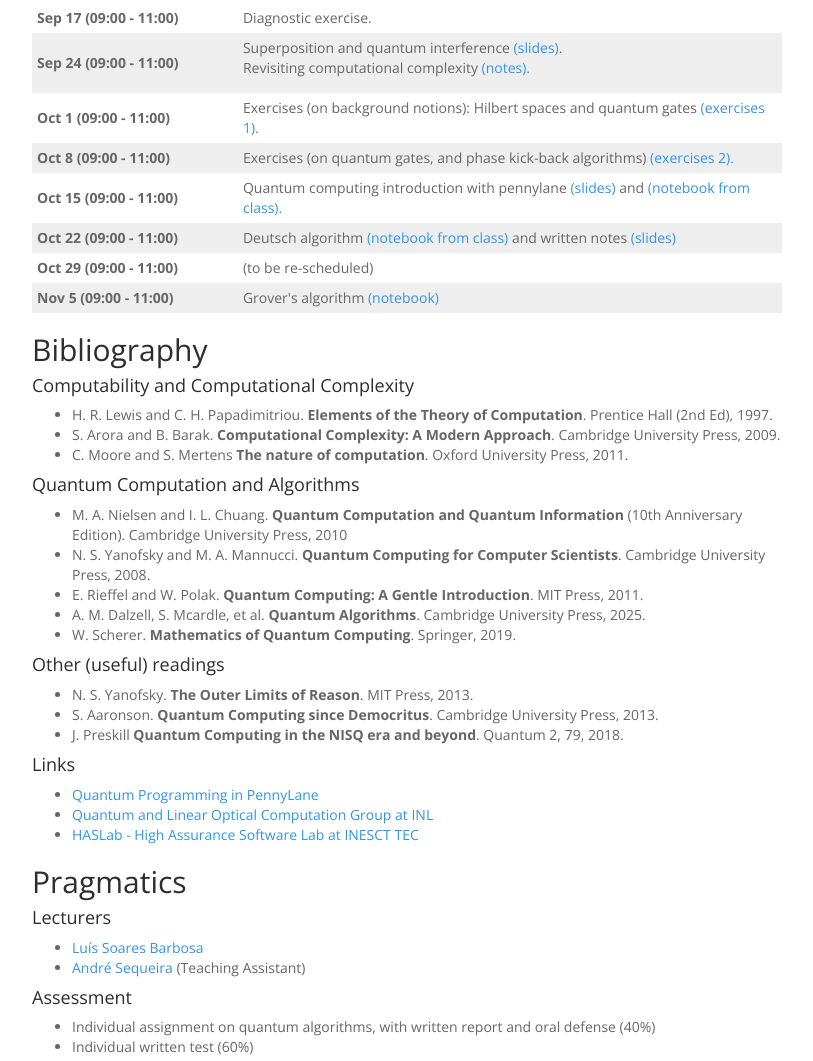
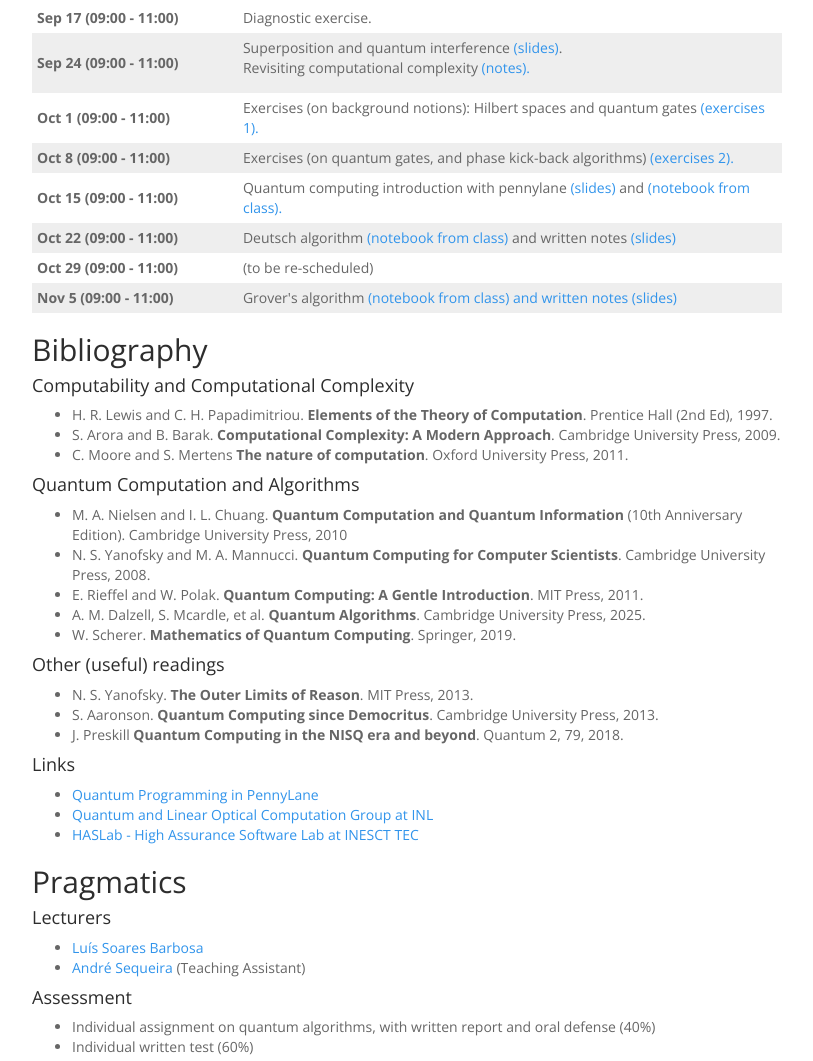
Before and after one commit to arcalab/quantum-computation-2526, a plain HTML site: page index.html in a window 1280 px wide. Shown: the part 1136-2197 px from the top of the page, without its empty margins (233-1046 px from the left). Drawn offline with nearby package versions, Linux system fonts and the light colour scheme.

Commit message:
grover notes

```diff
--- a/index.html
+++ b/index.html
@@ -335,7 +335,7 @@ quantum computer"</em> (<a href="https://www.cs.princeton.edu/courses/archive/fa
         </tr>
         <tr>
           <td><strong>Nov 5 (09:00 - 11:00)</strong></td>
-          <td>Grover's algorithm <a href="TP/tp4-grover/Archive.zip">(notebook)</a> </td>
+          <td>Grover's algorithm <a href="TP/tp4-grover/Archive.zip">(notebook from class) and written notes <a href="TP/Grover_notes.pdf">(slides)</a></a> </td>
         </tr>
      </table>
     <!--
```
Also changed, not shown: 3 other files.
